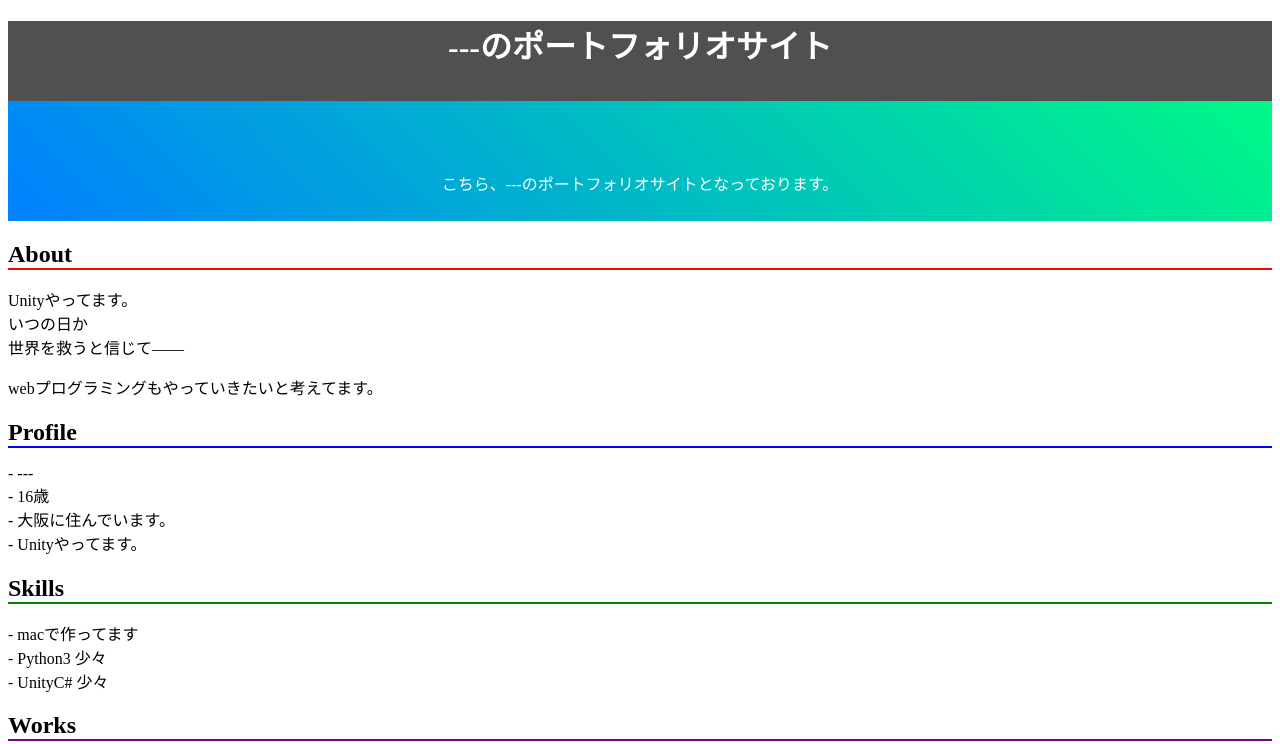
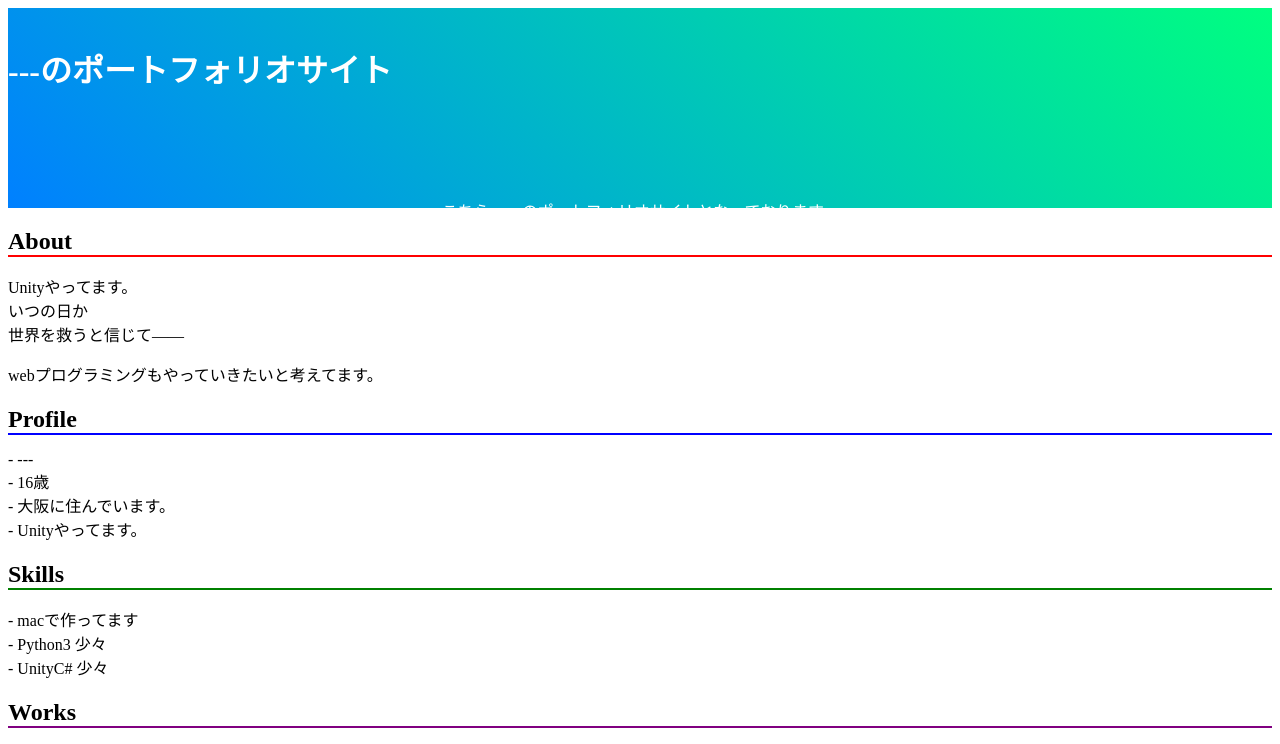
Before and after one commit to nobman/nobman-pages, a plain HTML site: page index.html in a window 1280 px wide. Shown: the top 744 px of the page. Drawn offline with Linux system fonts and the light colour scheme.

Commit message:
headerを変更

```diff
--- a/index.css
+++ b/index.css
@@ -5,8 +5,9 @@ header{
 }
 
 .divheader{
-  height: 80px;
-  background-color: rgb(80, 80, 80);
+  height: 120px;
+  display: table-cell;
+  vertical-align: middle;
 }
 
 
```
